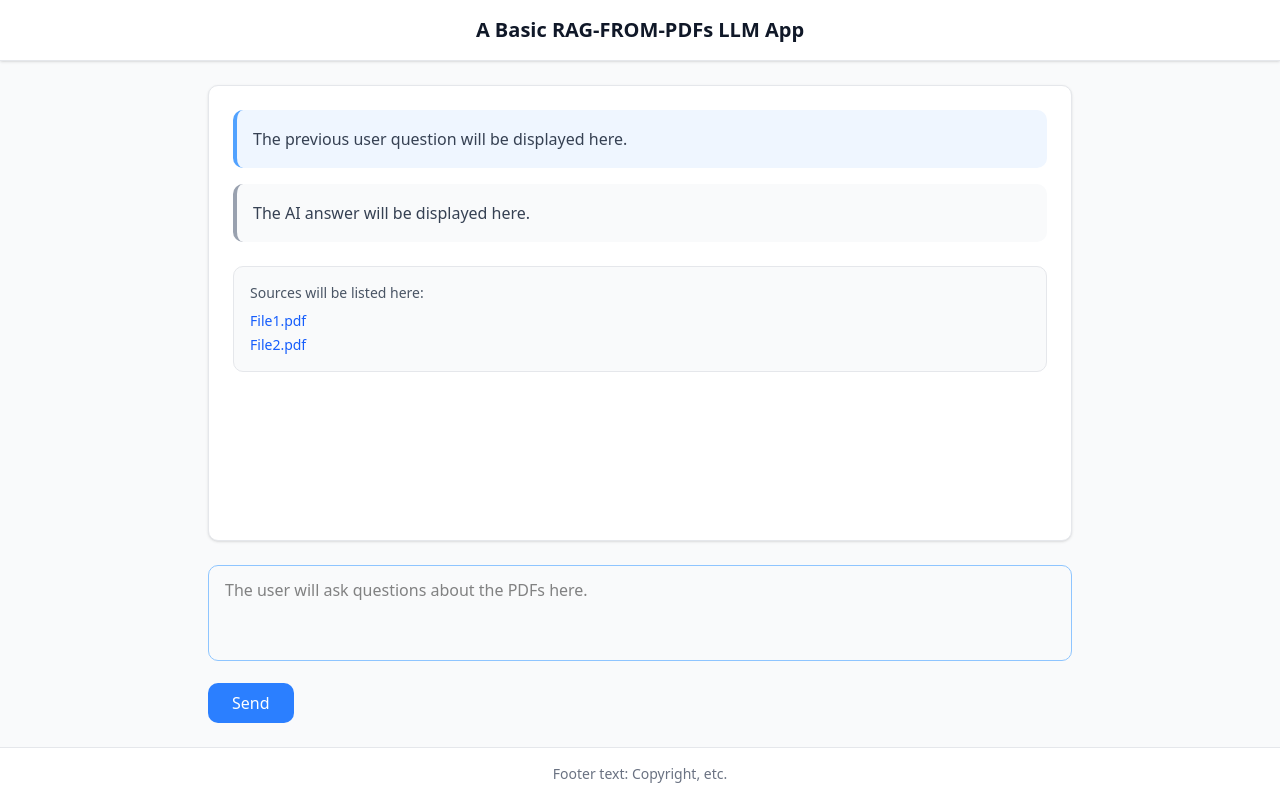
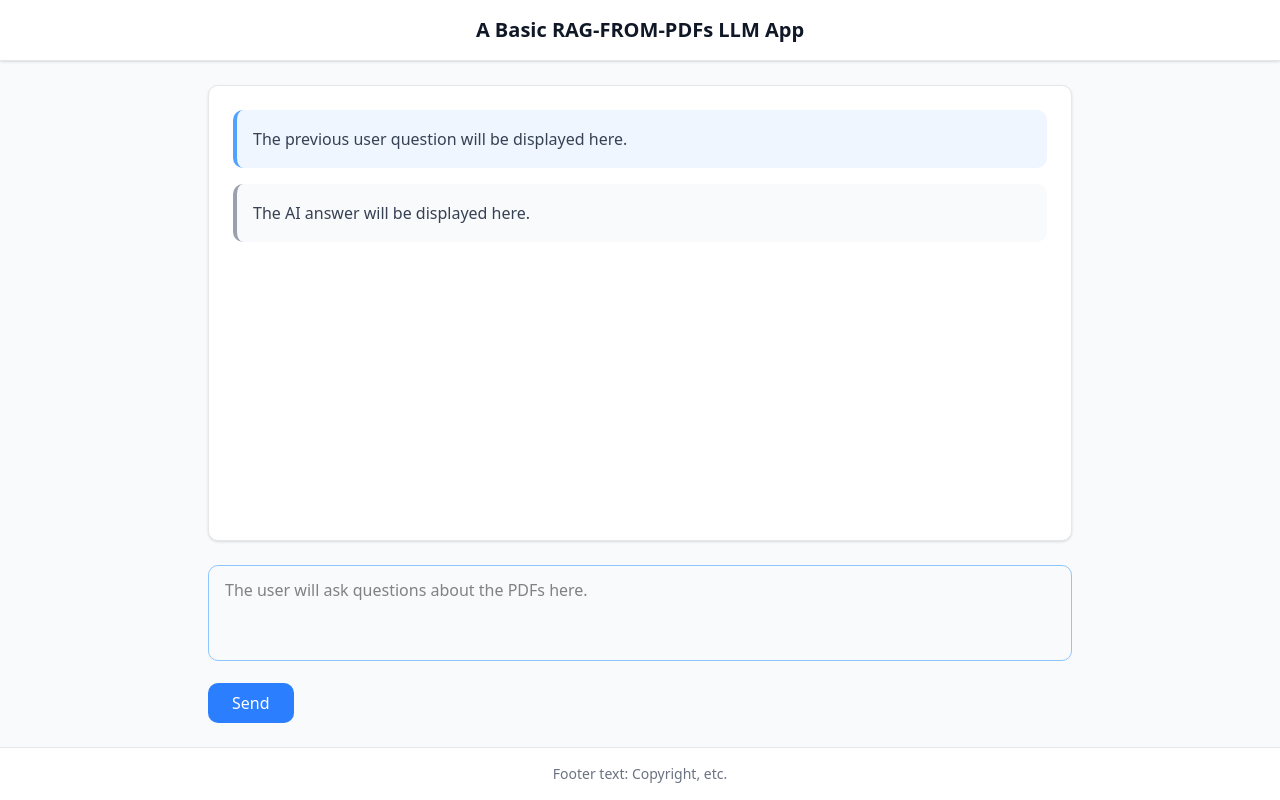
Before and after one commit to vicens123/v1-162-part1, a Next.js app in the folder frontend/: page / in a window 1280 px wide. Built offline with nearby package versions, Linux system fonts and the light colour scheme.

Commit message:
manejar las peticiones del frontend al backend en tiempo real y la visualización actualizada

```diff
--- a/frontend/src/app/page.tsx
+++ b/frontend/src/app/page.tsx
@@ -1,11 +1,8 @@
-"use client"
-
-import type React from "react"
-import { useState } from "react"
 import { fetchEventSource } from '@microsoft/fetch-event-source';
+import { useState } from "react";
 
 export default function RagChatApp() {
-  const [message, setMessage] = useState("")
+  const [message, setMessage] = useState("");
   const [messages, setMessages] = useState([
     {
       type: "user",
@@ -15,48 +12,52 @@ export default function RagChatApp() {
       type: "ai",
       content: "The AI answer will be displayed here.",
     },
-  ])
+  ]);
 
-  const handleSubmit = (e: React.FormEvent) => {
-    e.preventDefault()
+  const handleSubmit = async (e: React.FormEvent) => {
+    e.preventDefault();
     if (message.trim()) {
-      setMessages([...messages, { type: "user", content: message }])
-      setMessage("")
+      setMessages([...messages, { type: "user", content: message }]);
+      setMessage("");
 
-      fetchEventSource('http://localhost:8000/rag', {
-        method: 'GET',
+      await fetchEventSource('http://localhost:8000/rag', {
+        method: 'POST',
         headers: {
-          'Content-Type': 'text/event-stream',
+          'Content-Type': 'application/json',
         },
+        body: JSON.stringify({ user_input: message }),
         onopen(response) {
           if (response.ok) {
-            console.log("Connection made ", response)
+            console.log("Connection with backend started");
           } else {
-            console.error(response)
+            console.error("Error connecting to backend", response);
           }
         },
         onmessage(event) {
           setMessages(prevMessages => [
             ...prevMessages,
             { type: "ai", content: event.data }
-          ])
+          ]);
         },
         onerror(err) {
-          console.error("Error from server ", err)
+          console.error("Streaming error", err);
         },
-      })
+      });
     }
-  }
+  };
 
   return (
     <div className="min-h-screen bg-gray-50 flex flex-col">
+      {/* Header */}
       <header className="bg-white shadow-sm border-b border-gray-200 py-4">
         <div className="max-w-4xl mx-auto px-4">
           <h1 className="text-xl font-semibold text-gray-900 text-center">A Basic RAG-FROM-PDFs LLM App</h1>
         </div>
       </header>
 
+      {/* Main Content */}
       <main className="flex-1 max-w-4xl mx-auto w-full px-4 py-6 flex flex-col">
+        {/* Messages Area */}
         <div className="flex-1 bg-white rounded-lg shadow-sm border border-gray-200 mb-6 overflow-hidden">
           <div className="h-96 overflow-y-auto p-6 space-y-4">
             {messages.map((msg, index) => (
@@ -71,21 +72,10 @@ export default function RagChatApp() {
                 <p className="text-gray-700 leading-relaxed">{msg.content}</p>
               </div>
             ))}
-
-            <div className="mt-6 p-4 bg-gray-50 rounded-lg border border-gray-200">
-              <p className="text-sm font-medium text-gray-600 mb-2">Sources will be listed here:</p>
-              <div className="space-y-1">
-                <a href="#" className="text-blue-600 hover:text-blue-800 text-sm block">
-                  File1.pdf
-                </a>
-                <a href="#" className="text-blue-600 hover:text-blue-800 text-sm block">
-                  File2.pdf
-                </a>
-              </div>
-            </div>
           </div>
         </div>
 
+        {/* Input Form */}
         <form onSubmit={handleSubmit} className="space-y-4">
           <div>
             <textarea
@@ -107,6 +97,7 @@ export default function RagChatApp() {
         </form>
       </main>
 
+      {/* Footer */}
       <footer className="bg-white border-t border-gray-200 py-4">
         <div className="max-w-4xl mx-auto px-4">
           <p className="text-center text-sm text-gray-500">Footer text: Copyright, etc.</p>
```
Also changed, not shown: 1 other file (tests, documents, lock files or other folders).
